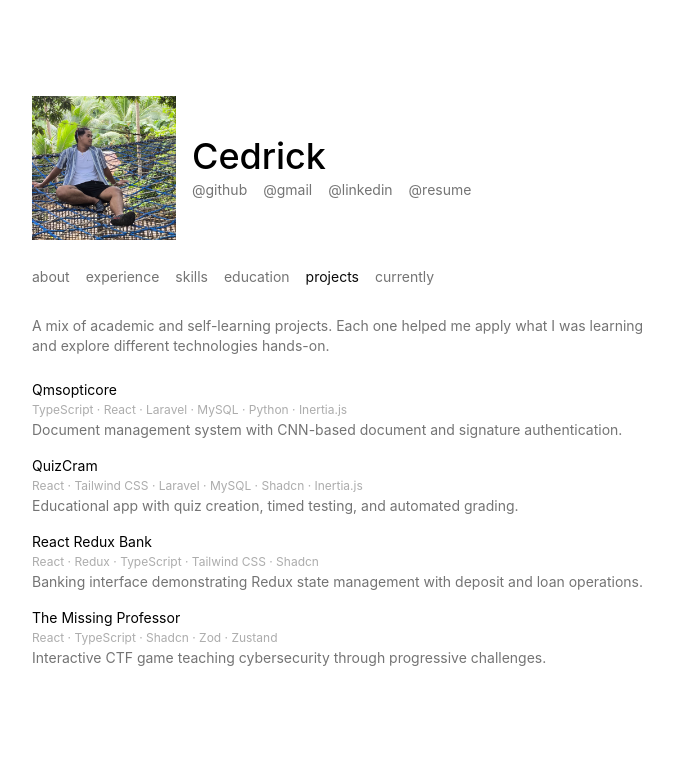
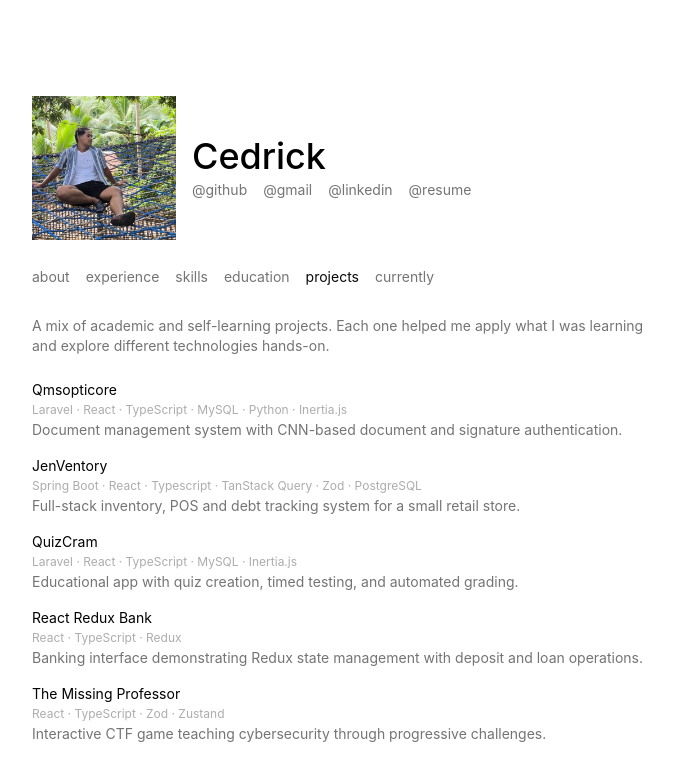
Before and after one commit to Cedrickkk/hulaanmo, a React (Vite) app: page /projects in a window 1280 px wide. Shown: the top 780 px of the page, without its empty margins (296-969 px from the left). Built offline with nearby package versions, Linux system fonts and the light colour scheme.

Commit message:
feat: update project details

```diff
--- a/src/data/project.tsx
+++ b/src/data/project.ts
@@ -10,28 +10,42 @@ export const projects: Project[] = [
     name: "Qmsopticore",
     description:
       "Document management system with CNN-based document and signature authentication.",
-    tech: ["TypeScript", "React", "Laravel", "MySQL", "Python", "Inertia.js"],
+    tech: ["Laravel", "React", "TypeScript", "MySQL", "Python", "Inertia.js"],
+    link: "#",
+  },
+  {
+    name: "JenVentory",
+    description:
+      "Full-stack inventory, POS and debt tracking system for a small retail store.",
+    tech: [
+      "Spring Boot",
+      "React",
+      "Typescript",
+      "TanStack Query",
+      "Zod",
+      "PostgreSQL",
+    ],
     link: "#",
   },
   {
     name: "QuizCram",
     description:
       "Educational app with quiz creation, timed testing, and automated grading.",
-    tech: ["React", "Tailwind CSS", "Laravel", "MySQL", "Shadcn", "Inertia.js"],
+    tech: ["Laravel", "React", "TypeScript", "MySQL", "Inertia.js"],
     link: "#",
   },
   {
     name: "React Redux Bank",
     description:
       "Banking interface demonstrating Redux state management with deposit and loan operations.",
-    tech: ["React", "Redux", "TypeScript", "Tailwind CSS", "Shadcn"],
+    tech: ["React", "TypeScript", "Redux"],
     link: "#",
   },
   {
     name: "The Missing Professor",
     description:
       "Interactive CTF game teaching cybersecurity through progressive challenges.",
-    tech: ["React", "TypeScript", "Shadcn", "Zod", "Zustand"],
+    tech: ["React", "TypeScript", "Zod", "Zustand"],
     link: "#",
   },
 ];
```
